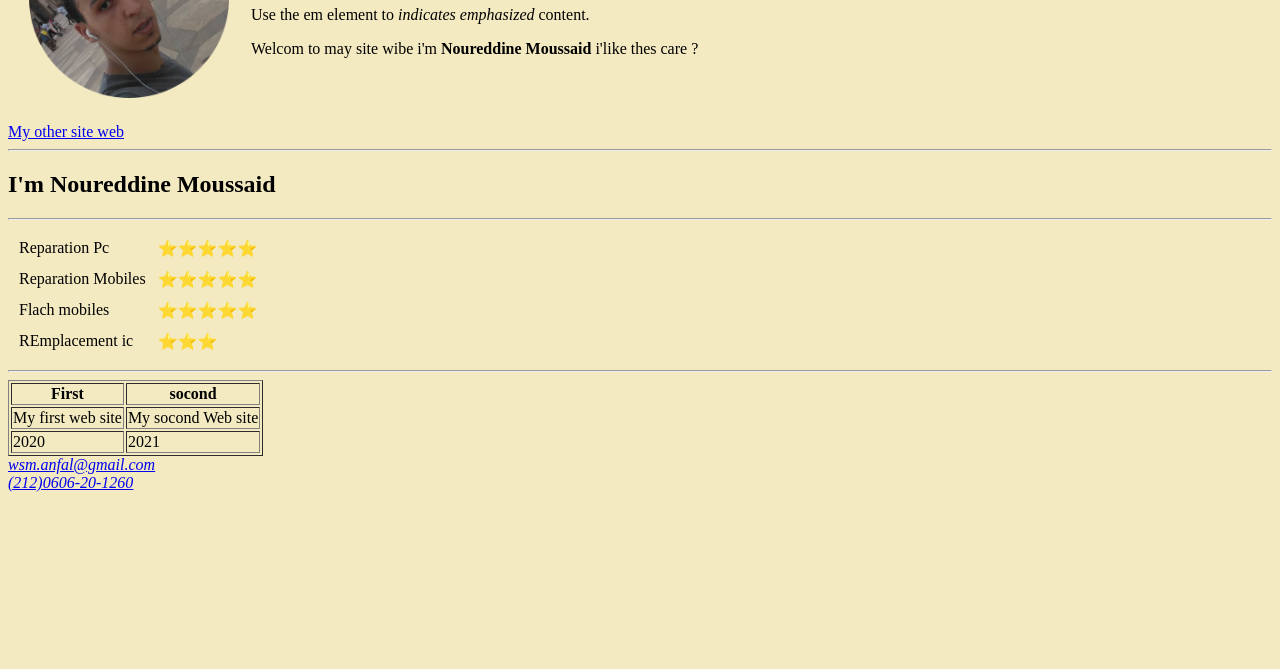
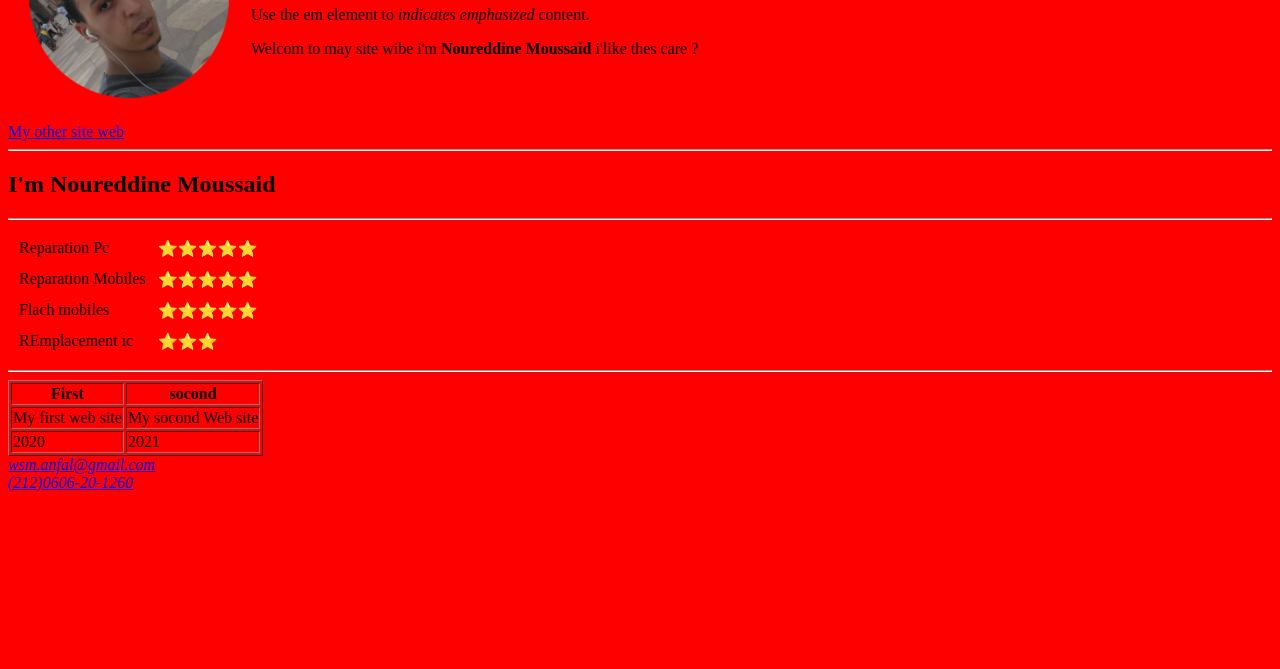
Before and after one commit to nourjava/nour, a plain HTML site: page index.html in a window 1280 px wide. Shown: the part 131-800 px from the top of the page. Drawn offline with Linux system fonts and the light colour scheme.

Commit message:
Update index.html

```diff
--- a/index.html
+++ b/index.html
@@ -6,7 +6,7 @@
   <title>Wafa Service Mobiles</title>
 </head>
 
-<body style="background-color: #f3eac2;">
+<body style="background-color: red;">
   <table cellspacing="20">
     <tr>
       <td> <img src="noure.png" height="200" width="200"></td>
```
